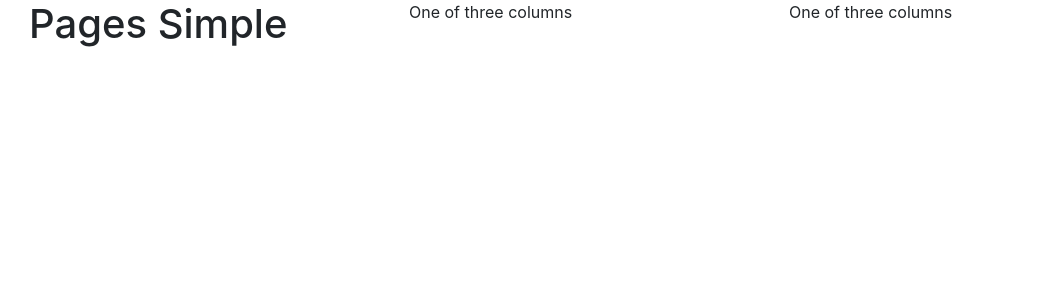
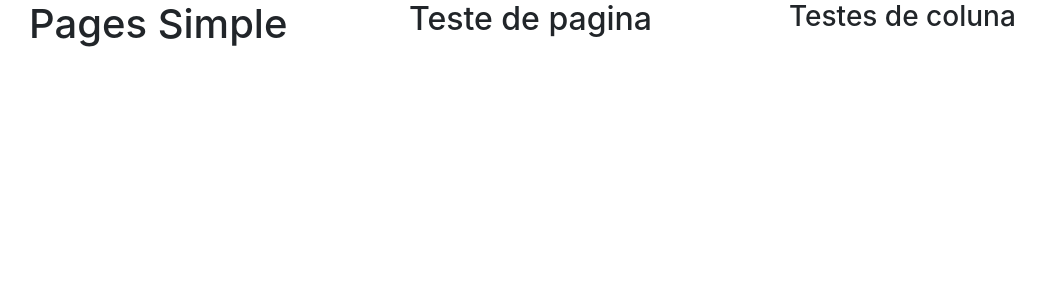
Before and after one commit to recalleddev/pagina, a Jekyll site: the page index.html, which Jekyll copies as it is, in a window 1280 px wide. Shown: the top 300 px of the page, without its empty margins (56-1101 px from the left). Built offline with Jekyll 4.4.1, drawn with Linux system fonts in a browser that asks for light colours.

Commit message:
alteração

```diff
--- a/index.html
+++ b/index.html
@@ -17,10 +17,10 @@
 					<h1>Pages Simple</h1>
 			</div>
 			<div class="col-sm">
-			  One of three columns
+					<h2>Teste de pagina</h2>
 			</div>
 			<div class="col-sm">
-			  One of three columns
+					<h3>Testes de coluna</h3>
 			</div>
 		  </div>
 		</div>
```
